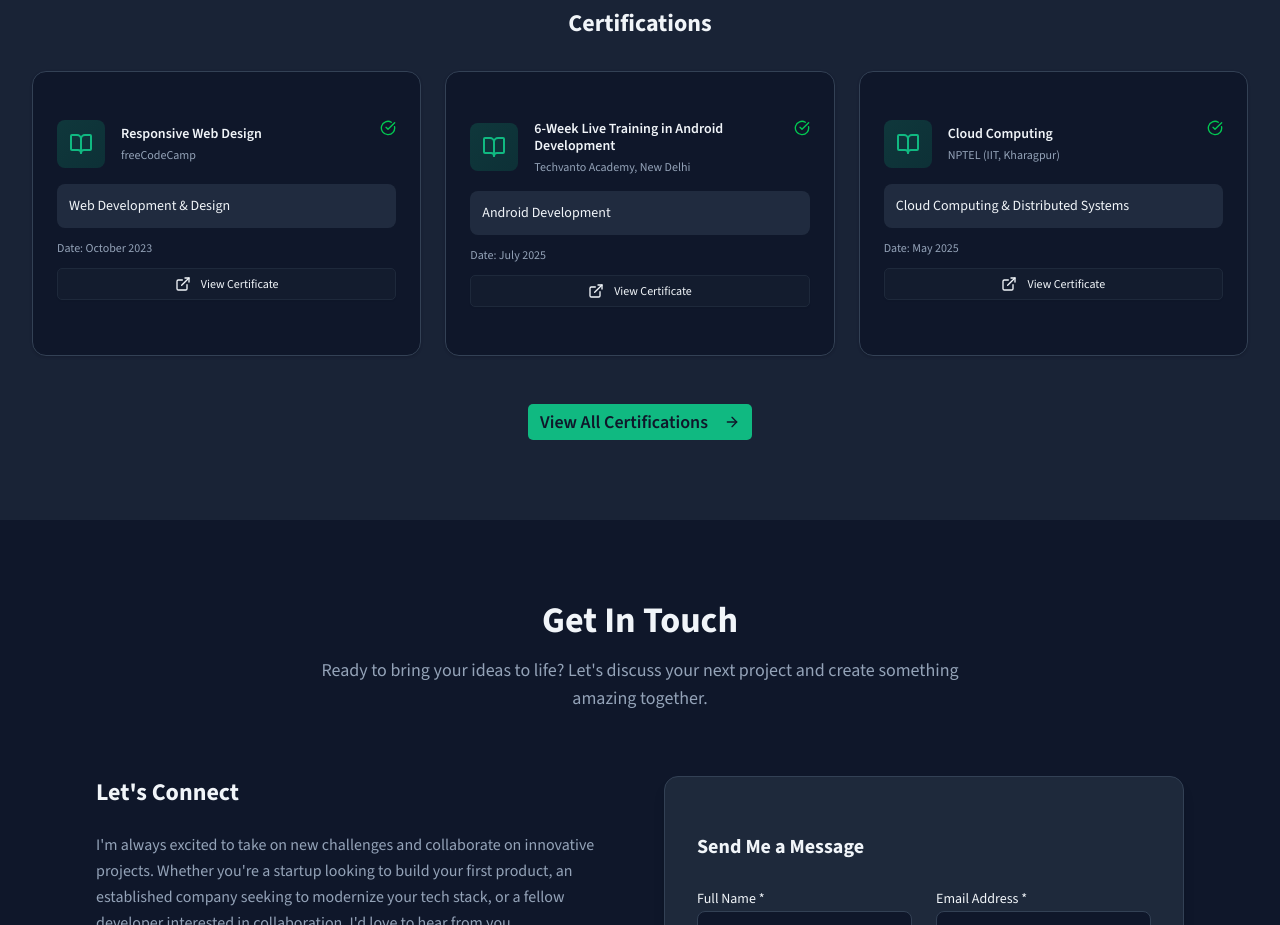
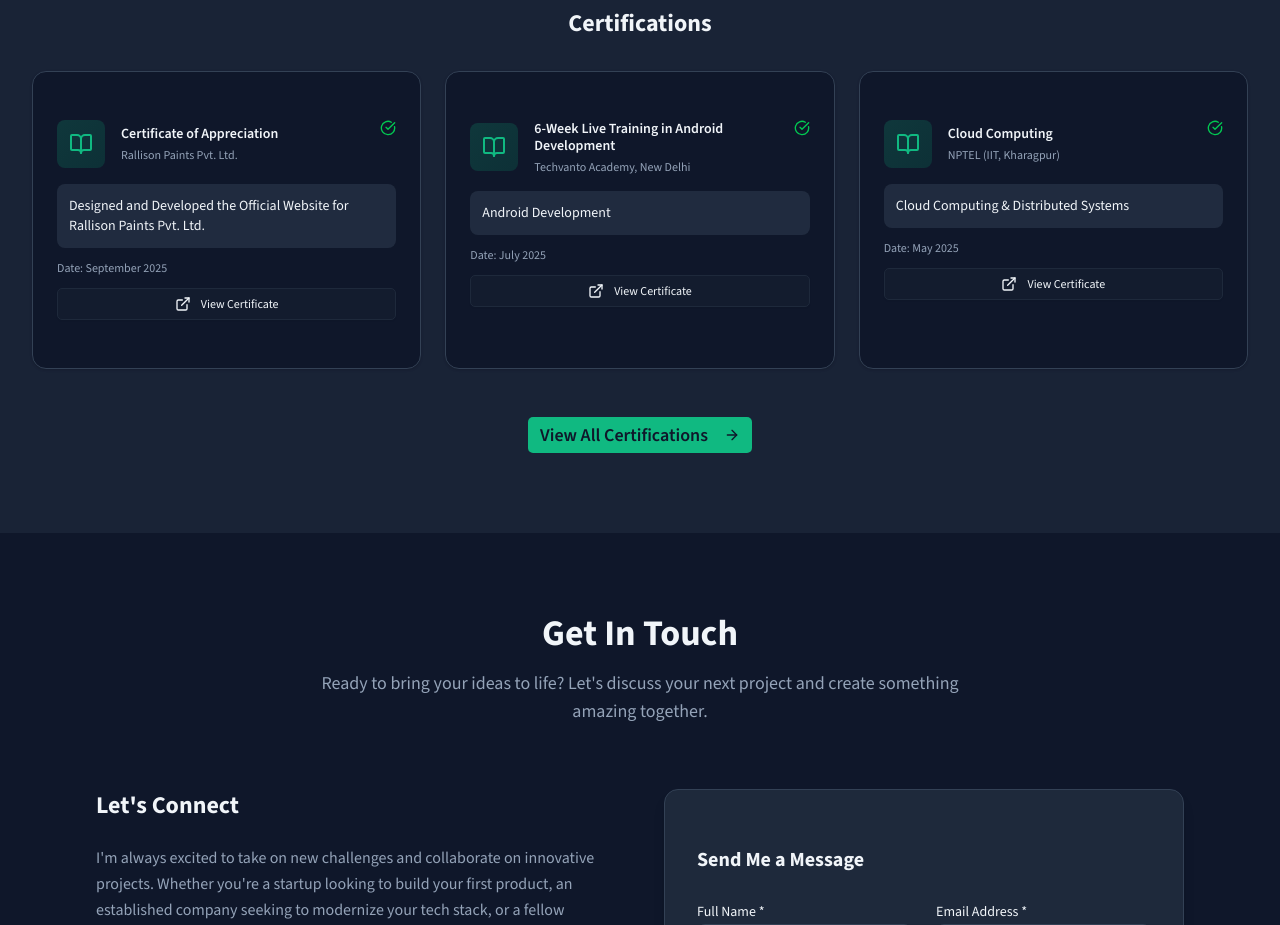
Before and after one commit to Yashwatts/Yash-Portfolio, a Next.js app in the folder my-app/: page / in a window 1280 px wide. Shown: the part 7240-8165 px from the top of the page. Built offline with nearby package versions, Linux system fonts and the light colour scheme; a web font is replaced by a local one.

Commit message:
New Certification

```diff
--- a/my-app/app/certifications/page.tsx
+++ b/my-app/app/certifications/page.tsx
@@ -8,6 +8,16 @@ import Link from "next/link"
 
 export default function AllCertifications() {
   const allCertifications = [
+    {
+      title: "Certificate of Appreciation",
+      topic: "Designed and Developed the Official Website for Rallison Paints Pvt. Ltd.",
+      issuer: "Rallison Paints Pvt. Ltd.",
+      date: "September 2025",
+      credentialId: "N/A",
+      verified: true,
+      skills: ["Full Stack Development", "Next.js", "Firebase", "Cloud Firestore"],
+      certificateUrl: "https://drive.google.com/file/d/11R4_fwvrFVzgb4GFOovQPFB_rFv4UGdQ/view?usp=sharing",
+    },
     {
       title: "Responsive Web Design",
       topic: "Web Development & Design",
--- a/my-app/app/page.tsx
+++ b/my-app/app/page.tsx
@@ -223,11 +223,11 @@ export default function Portfolio() {
 
   const featuredCertifications = [
     {
-      title: "Responsive Web Design",
-      topic: "Web Development & Design",
-      issuer: "freeCodeCamp",
-      date: "October 2023",
-      credentialId: "https://freecodecamp.org/certification/wattsyash21/responsive-web-design",
+      title: "Certificate of Appreciation",
+      topic: "Designed and Developed the Official Website for Rallison Paints Pvt. Ltd.",
+      issuer: "Rallison Paints Pvt. Ltd.",
+      date: "September 2025",
+      credentialId: "https://drive.google.com/file/d/11R4_fwvrFVzgb4GFOovQPFB_rFv4UGdQ/view?usp=sharing",
       verified: true,
     },
     {
```
